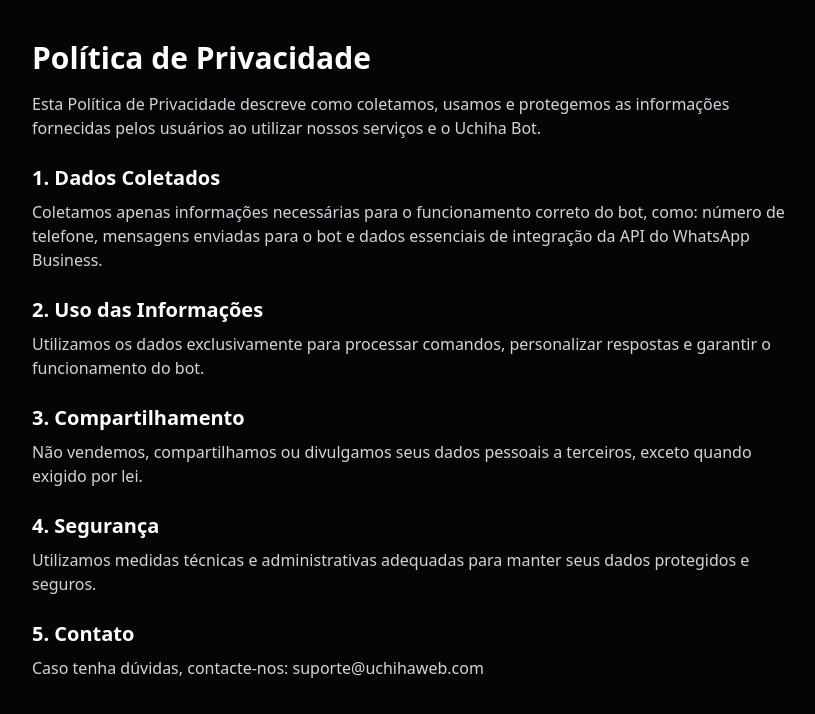
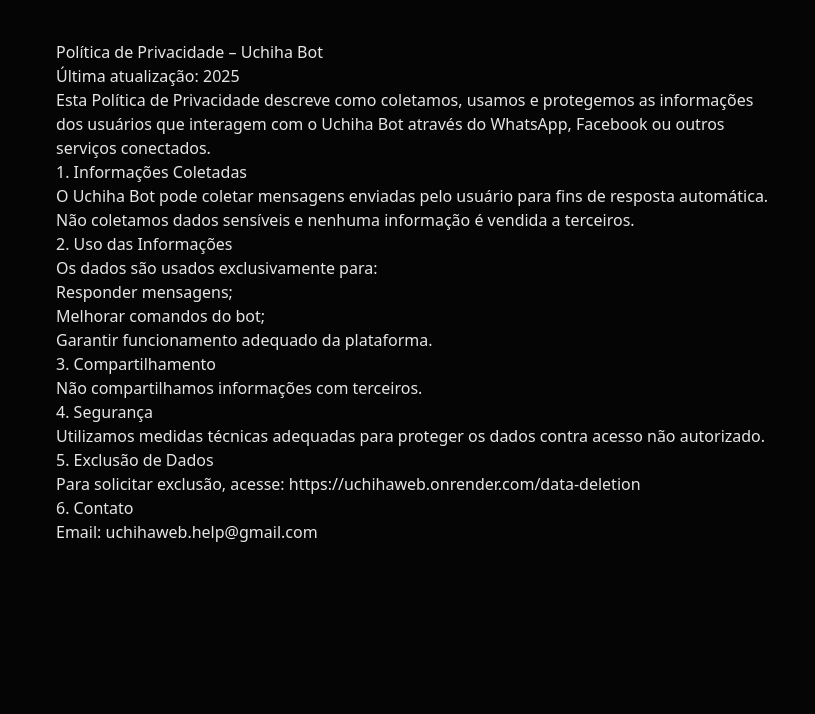
Before and after one commit to rubensilver/uchiha-site, a Next.js app: page /privacy in a window 1280 px wide. Shown: the top 714 px of the page, without its empty margins (224-1039 px from the left). Built offline with nearby package versions, Linux system fonts and the light colour scheme.

Commit message:
Update page.tsx

```diff
--- a/app/privacy/page.tsx
+++ b/app/privacy/page.tsx
@@ -1,43 +1,45 @@
 export default function PrivacyPage() {
   return (
-    <div className="max-w-3xl mx-auto py-10 text-white">
-      <h1 className="text-3xl font-bold mb-4">Política de Privacidade</h1>
+    <div style={{ padding: "40px", maxWidth: 800, margin: "0 auto" }}>
+      <h1>Política de Privacidade – Uchiha Bot</h1>
+      <p>Última atualização: 2025</p>
 
-      <p className="text-gray-300 mb-4">
-        Esta Política de Privacidade descreve como coletamos, usamos e
-        protegemos as informações fornecidas pelos usuários ao utilizar nossos
-        serviços e o Uchiha Bot.
+      <p>
+        Esta Política de Privacidade descreve como coletamos, usamos e protegemos as
+        informações dos usuários que interagem com o Uchiha Bot através do WhatsApp,
+        Facebook ou outros serviços conectados.
       </p>
 
-      <h2 className="text-xl font-semibold mt-6 mb-2">1. Dados Coletados</h2>
-      <p className="text-gray-300 mb-4">
-        Coletamos apenas informações necessárias para o funcionamento correto
-        do bot, como: número de telefone, mensagens enviadas para o bot e dados
-        essenciais de integração da API do WhatsApp Business.
+      <h2>1. Informações Coletadas</h2>
+      <p>
+        O Uchiha Bot pode coletar mensagens enviadas pelo usuário para fins de resposta
+        automática. Não coletamos dados sensíveis e nenhuma informação é vendida a terceiros.
       </p>
 
-      <h2 className="text-xl font-semibold mt-6 mb-2">2. Uso das Informações</h2>
-      <p className="text-gray-300 mb-4">
-        Utilizamos os dados exclusivamente para processar comandos,
-        personalizar respostas e garantir o funcionamento do bot.
+      <h2>2. Uso das Informações</h2>
+      <p>Os dados são usados exclusivamente para:</p>
+      <ul>
+        <li>Responder mensagens;</li>
+        <li>Melhorar comandos do bot;</li>
+        <li>Garantir funcionamento adequado da plataforma.</li>
+      </ul>
+
+      <h2>3. Compartilhamento</h2>
+      <p>Não compartilhamos informações com terceiros.</p>
+
+      <h2>4. Segurança</h2>
+      <p>
+        Utilizamos medidas técnicas adequadas para proteger os dados contra acesso não autorizado.
       </p>
 
-      <h2 className="text-xl font-semibold mt-6 mb-2">3. Compartilhamento</h2>
-      <p className="text-gray-300 mb-4">
-        Não vendemos, compartilhamos ou divulgamos seus dados pessoais a
-        terceiros, exceto quando exigido por lei.
+      <h2>5. Exclusão de Dados</h2>
+      <p>
+        Para solicitar exclusão, acesse:{" "}
+        <a href="/data-deletion">https://uchihaweb.onrender.com/data-deletion</a>
       </p>
 
-      <h2 className="text-xl font-semibold mt-6 mb-2">4. Segurança</h2>
-      <p className="text-gray-300 mb-4">
-        Utilizamos medidas técnicas e administrativas adequadas para manter
-        seus dados protegidos e seguros.
-      </p>
-
-      <h2 className="text-xl font-semibold mt-6 mb-2">5. Contato</h2>
-      <p className="text-gray-300">
-        Caso tenha dúvidas, contacte-nos: suporte@uchihaweb.com
-      </p>
+      <h2>6. Contato</h2>
+      <p>Email: uchihaweb.help@gmail.com</p>
     </div>
   );
 }
```
